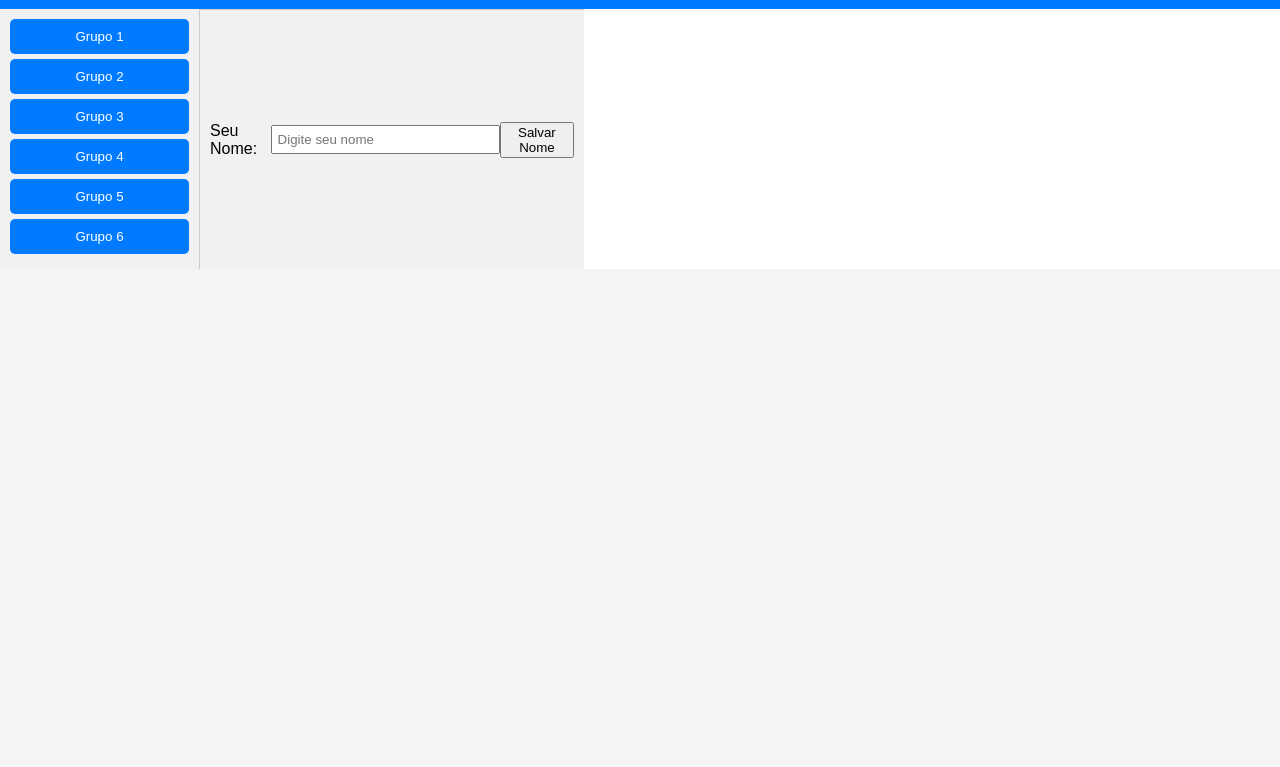
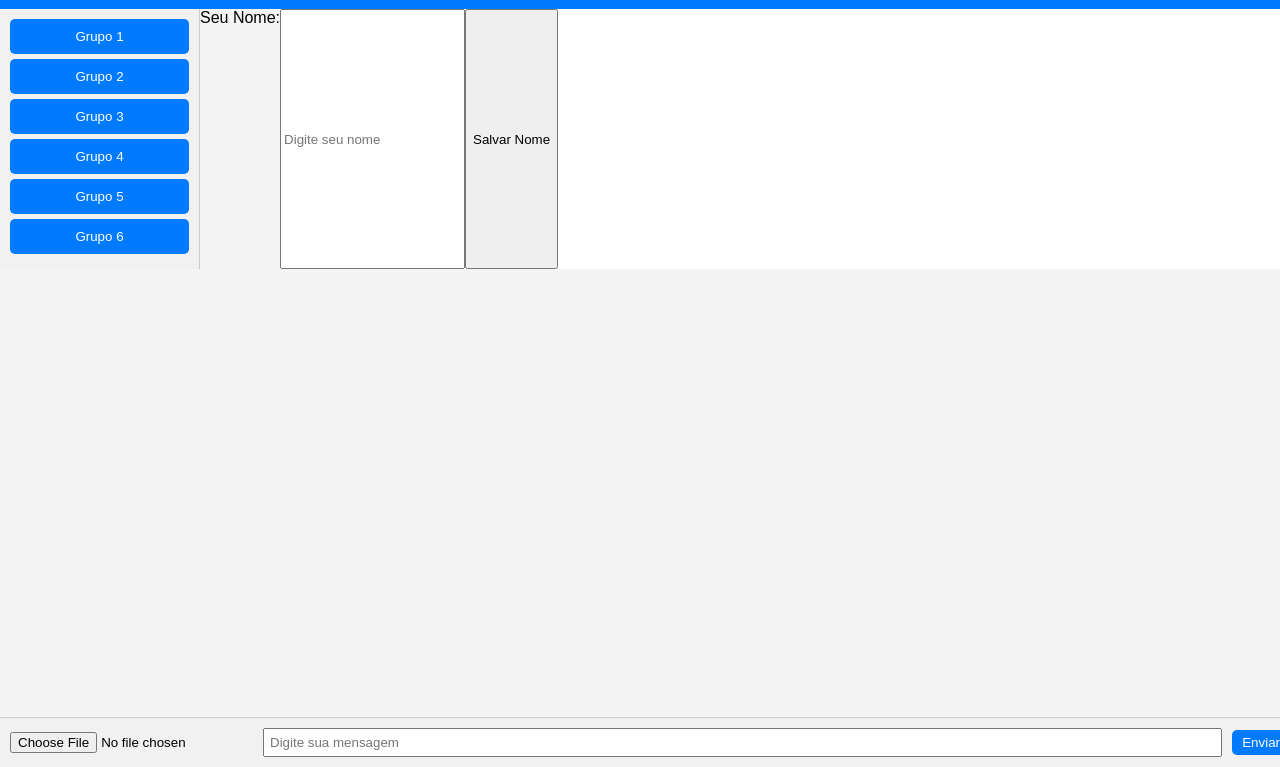
Before and after one commit to Joaohamuyelaribeirocorreia/site, a website: page send/public/index.html in a window 1280 px wide. Shown: the part 33-800 px from the top of the page. Drawn offline with nearby package versions, Linux system fonts and the light colour scheme; no server answers.

Commit message:
Update index.html

```diff
--- a/send/public/index.html
+++ b/send/public/index.html
@@ -4,7 +4,7 @@
     <meta charset="UTF-8">
     <meta name="viewport" content="width=device-width, initial-scale=1.0">
     <link href="favicon.ico" rel="icon">
-    <title>Chat App</title>
+    <title>Chat App || chat para todos</title>
     <style>
         body {
             font-family: Arial, sans-serif;
@@ -91,7 +91,7 @@
             color: #666;
         }
 
-        #username-input, #chat-controls {
+        #username-input, /*#chat-controls*/ {
             padding: 10px;
             background: #f1f1f1;
             display: flex;
@@ -104,21 +104,24 @@
             display: none;
         }
 
-        #username-input input[type="text"], #chat-controls input[type="text"] {
+      /*  #username-input input[type="text"], #chat-controls input[type="text"] {
             width: calc(100% - 80px);
             padding: 5px;
-        }
+        }*/
 
-        #chat-controls {
-            display: none;
-	     position: absolute;
-		top: 0;
-		left: 0;
-		width: 100%;
-		height: 100%;
-		z-index: -1; /* Coloca o elemento atrás dos outros */
-		background: #f0f0f0; /* Cor de fundo, se necessário */
-        }
+       #chat-controls {
+	       position: fixed;
+	       bottom: 0; left: 0;
+	       width: 100%;
+	       background: #f1f1f1;
+	       padding: 10px;
+	       display: flex; justify-content: space-between;
+	       align-items: center;
+	       border-top: 1px solid #ccc;
+	       z-index: 100; /* Garante que fique acima dos elementos de chat */
+       }
+	    #chat-controls input[type="text"] { flex: 1; padding: 5px; margin-right: 10px; box-sizing: border-box; }
+	    #chat-controls button { padding: 5px 10px; background-color: #007bff; color: white; border: none; border-radius: 5px; cursor: pointer;}
 
         .notification {
             position: fixed;
```
